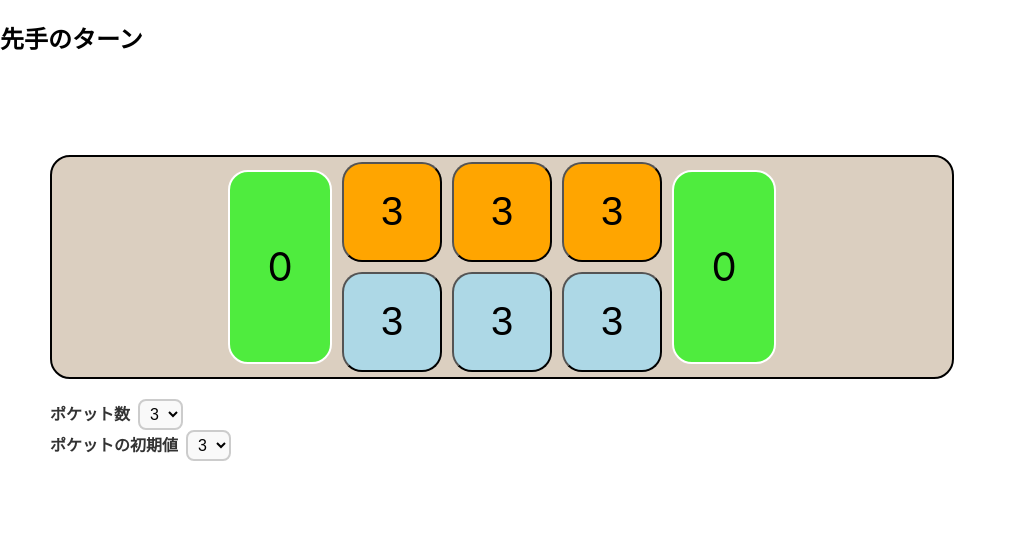
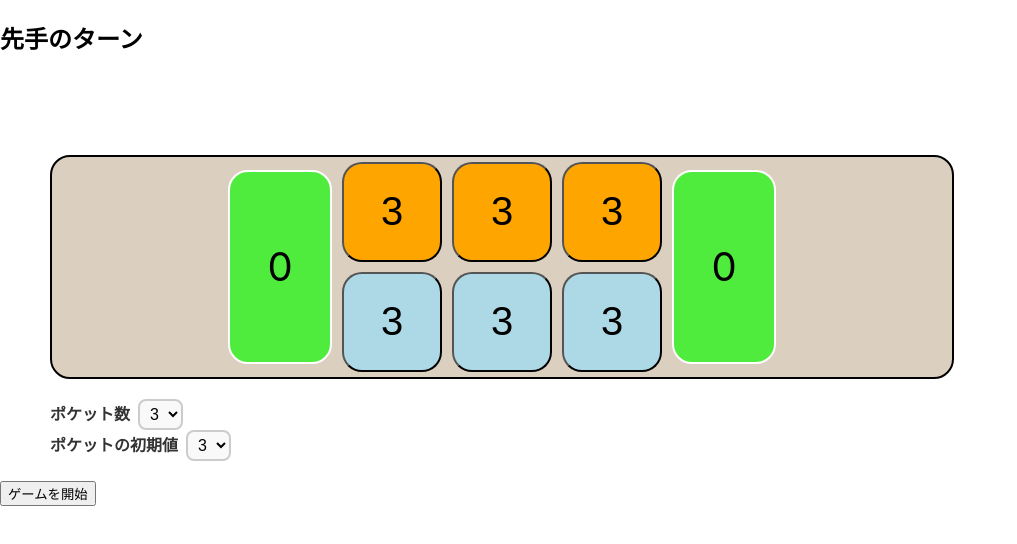
Before and after one commit to nomanoma121/mancala-app, a React (Create React App) app: page / in a window 1280 px wide. Shown: the top 544 px of the page, without its empty margins (0-1017 px from the left). Built offline with nearby package versions, Linux system fonts and the light colour scheme.

Commit message:
ゲーム開始ボタンを追加

```diff
--- a/src/App.js
+++ b/src/App.js
@@ -85,12 +85,20 @@ function SelectPocekt({ handleNumberOfPocekt, handlePocketNumber }) {
   );
 }
 
+function GameButton ({isPlaying, handleGame}) {
+  const value = isPlaying ? "ゲームを終了" : "ゲームを開始";
+  return (
+    <button className="game-button" onClick={() => handleGame()}>{value}</button>
+  );
+}
+
 export default function Game() {
   const [initialPocketNumber, setInitialPocketNumber] = useState(3);
   const [numberOfPocket, setNubmerOfPocket] = useState(3);
   const [pocketsArray, setPocektsArray] = useState([3, 3, 3, 0, 3, 3, 3, 0]);
   const [isFirst, setIsFirst] = useState(true);
   const [isAdditionalTurn, setIsAdditionalTurn] = useState(false);
+  const [isPlaying, setIsPlaying] = useState(false);
 
   useEffect(() => {
     console.log("配列を再生成");
@@ -112,6 +120,7 @@ export default function Game() {
     if (!((isFirst && index < numberOfPocket - 1) || (!isFirst && index > numberOfPocket - 1))) {
       return;
     }
+
     console.log(index);
     let updateArray = [...pocketsArray];
     updateArray[index] = 0;
@@ -129,6 +138,8 @@ export default function Game() {
           clearInterval(interval);
           // 追加ターンフラグを初期化
           setIsAdditionalTurn(false);
+          // ゲームが終了したかどうかを確認
+          checkGame();
           const finalPosition = newIndex;
           if (finalPosition === (numberOfPocket) || finalPosition === (updateArray.length - 1)) {
             console.log("追加ターン処理");
@@ -153,6 +164,24 @@ export default function Game() {
     console.log("追加ターン処理(In handleTurn)");
   }
 
+  const handleGame = () => {
+    setIsPlaying(!isPlaying);
+  }
+
+  const checkGame = () => {
+    let firstSum = 0;
+    let secondSum = 0;
+    for(let i = 0; i < numberOfPocket - 1; i++) {
+      firstSum += pocketsArray[i];
+      secondSum += pocketsArray[i + numberOfPocket];
+    }
+    if(firstSum === 0 || secondSum === 0){
+      setIsPlaying(false);
+    }
+  }
+
+
+
   const player = isFirst ? "先手" : "後手";
   const additional = isAdditionalTurn ? "追加" : null;
   return (
@@ -163,6 +192,7 @@ export default function Game() {
         handleNumberOfPocekt={handleNumberOfPocekt}
         handlePocketNumber={handlePocketNumber}
       />
+      <GameButton isPlaying={isPlaying} handleGame={handleGame}/>
     </>
   );
 }
```
